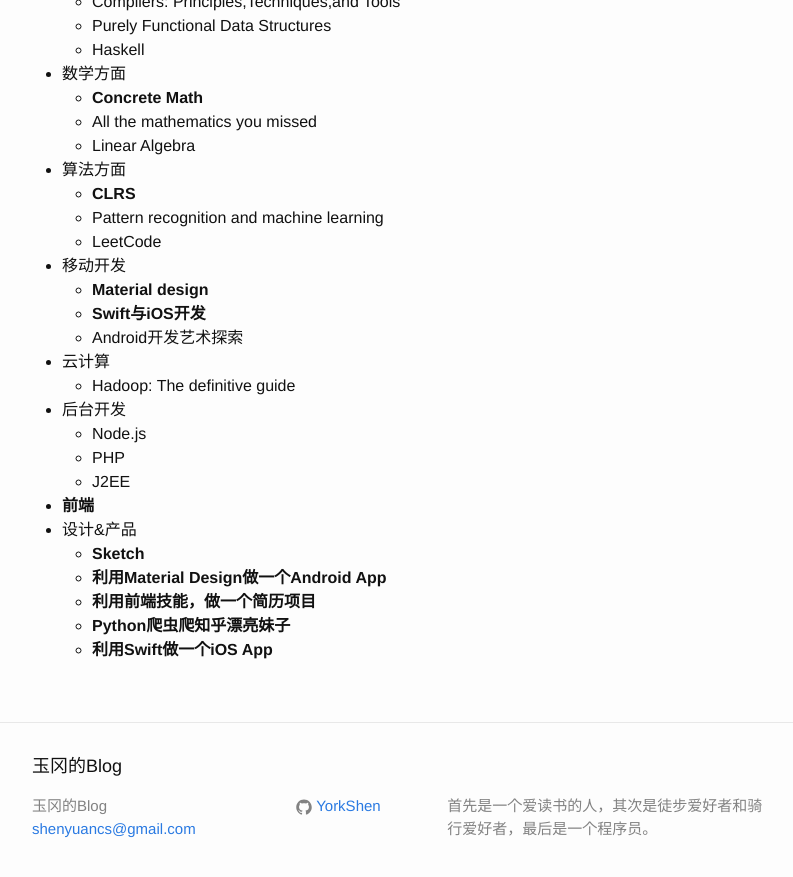
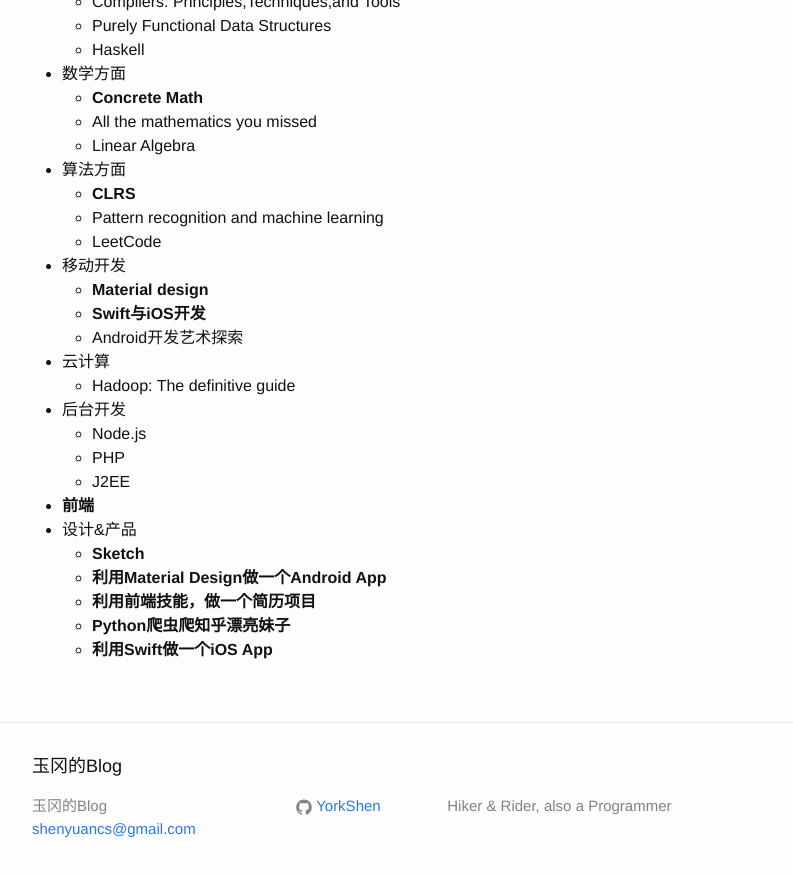
Before and after one commit to YorkShen/YorkShen.github.io, a Jekyll site: the page built from _posts/2016-01-10-year-plan.md, in a window 1280 px wide and 900 px high, scrolled down 708 px. Shown: the top 877 px of the window, without its empty margins (238-1031 px from the left). Built offline with Jekyll 4.4.1, drawn with Linux system fonts in a browser that asks for light colours.

Commit message:
* Change gitignore * remove tel in about.html * Change personal description in _config.yml

```diff
--- a/_config.yml
+++ b/_config.yml
@@ -9,7 +9,7 @@
 title: 玉冈的Blog
 email: shenyuancs@gmail.com
 description: > # this means to ignore newlines until "baseurl:"
- 首先是一个爱读书的人，其次是徒步爱好者和骑行爱好者，最后是一个程序员。
+ Hiker & Rider, also a Programmer
 baseurl: "" # the subpath of your site, e.g. /blog
 url: "http://yorkshen.github.io" # the base hostname & protocol for your site
 github_username:  YorkShen
```
Also changed, not shown: about.html (+1 -1 lines), 1 other file.
